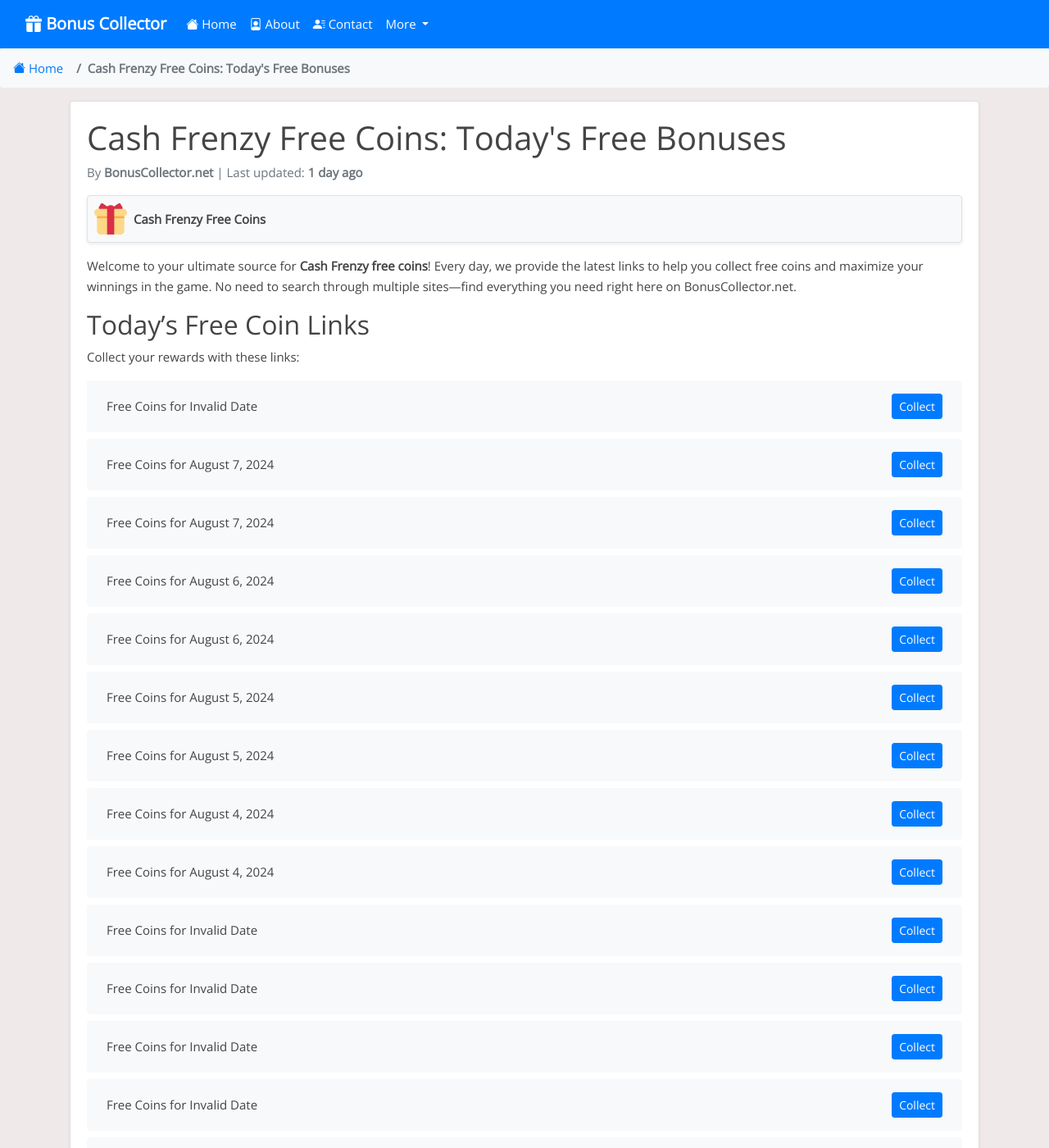
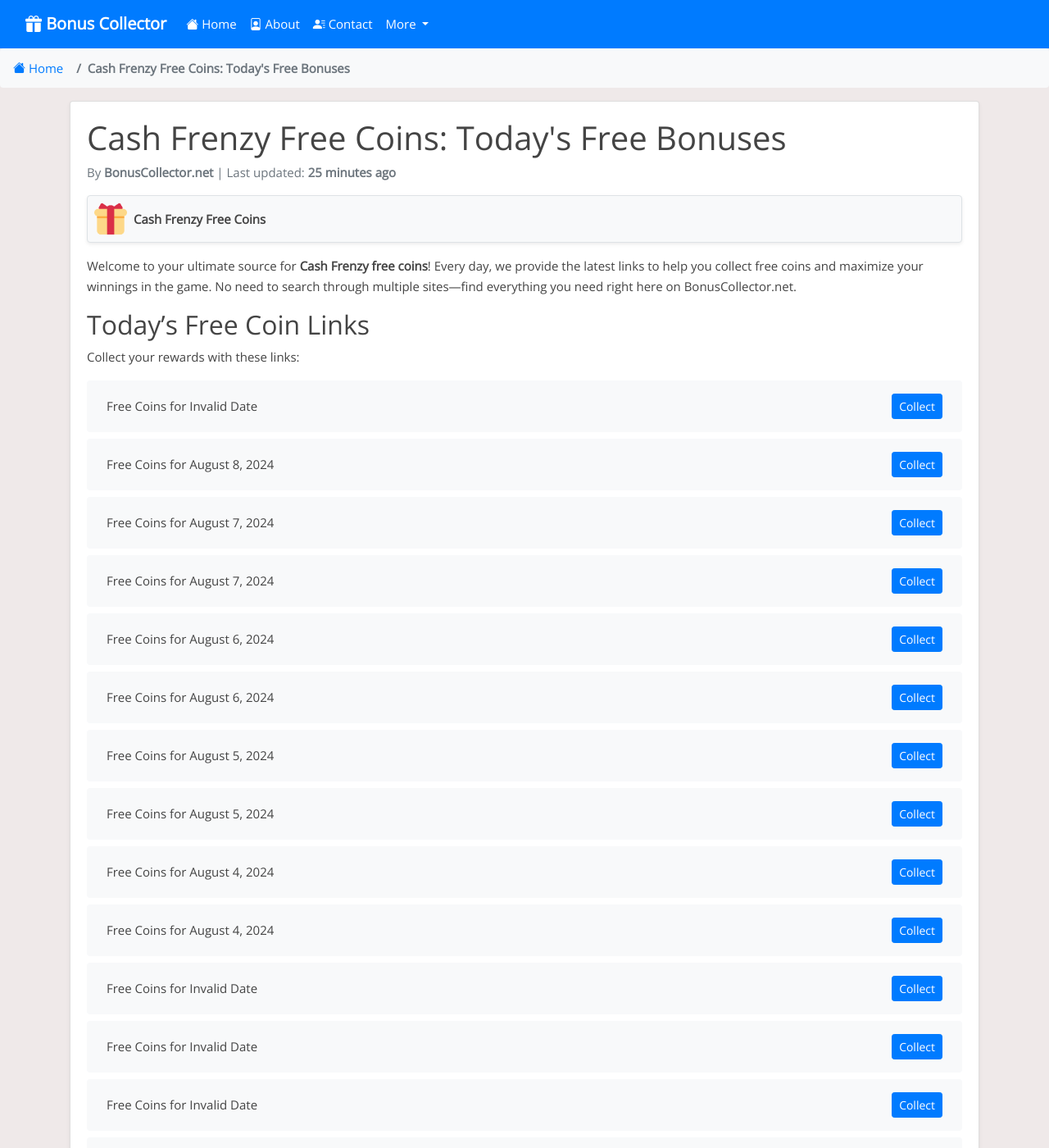
Before and after one commit to Prollad99/bs-net, a Jekyll site: the page built from _posts/2024-07-04-cash-frenzy.md, in a window 1280 px wide and 1400 px high. Shown: the whole window at 82% size. Built offline with Jekyll 4.4.1, drawn with Linux system fonts in a browser that asks for light colours; nearby versions of some CDN libraries; comment, search, counter and statistics services are not loaded.

Commit message:
Update cash-frenzy reward links and last modified date

```diff
--- a/_data/include_files.yml
+++ b/_data/include_files.yml
@@ -14,7 +14,7 @@
   last_modified: 2024-08-07 03:33:34
 
 cash-frenzy.html:
-  last_modified: 2024-08-07 03:07:44
+  last_modified: 2024-08-08 03:07:48
 
 hit-it-rich.html:
   last_modified: 2024-08-07 03:33:25
--- a/_includes/cash-frenzy.html
+++ b/_includes/cash-frenzy.html
@@ -2,6 +2,10 @@
   <li class="list-group-item d-flex justify-content-between align-items-center">
     <span>Free Coins for Invalid Date</span>
     <a href="https://bit.ly/installCashFrenzyNow" class="btn btn-primary btn-sm">Collect</a>
+  </li>
+  <li class="list-group-item d-flex justify-content-between align-items-center">
+    <span>Free Coins for August 8, 2024</span>
+    <a href="https://cashfrenzy.co/4d8a9Ux" class="btn btn-primary btn-sm">Collect</a>
   </li>
   <li class="list-group-item d-flex justify-content-between align-items-center">
     <span>Free Coins for August 7, 2024</span>
@@ -395,8 +399,4 @@
     <span>Free Coins for Invalid Date</span>
     <a href="http://cashfrenzy.co/3RIwPlF" class="btn btn-primary btn-sm">Collect</a>
   </li>
-  <li class="list-group-item d-flex justify-content-between align-items-center">
-    <span>Free Coins for Invalid Date</span>
-    <a href="https://cashfrenzy.co/0624fbcoins" class="btn btn-primary btn-sm">Collect</a>
-  </li>
 </ul>
```
Also changed, not shown: links-json/cash-frenzy.json (+4 -3 lines).
